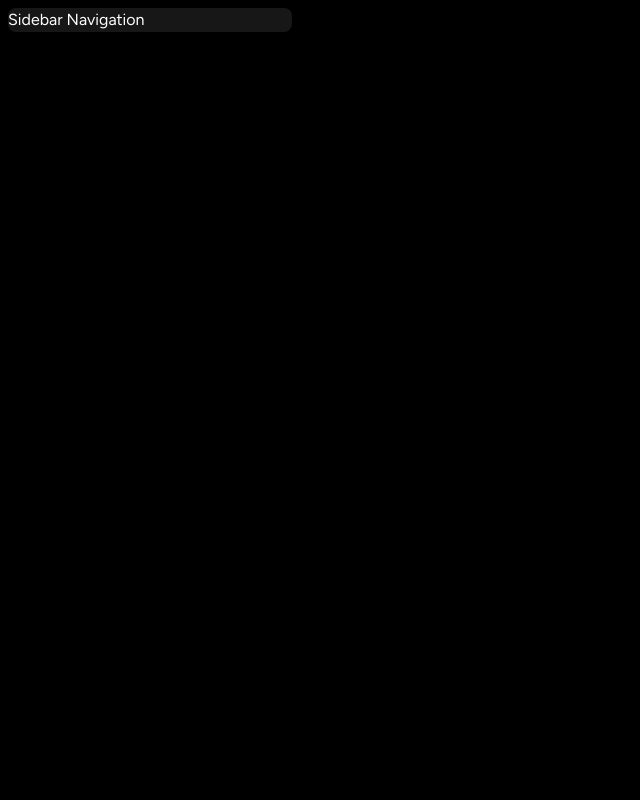
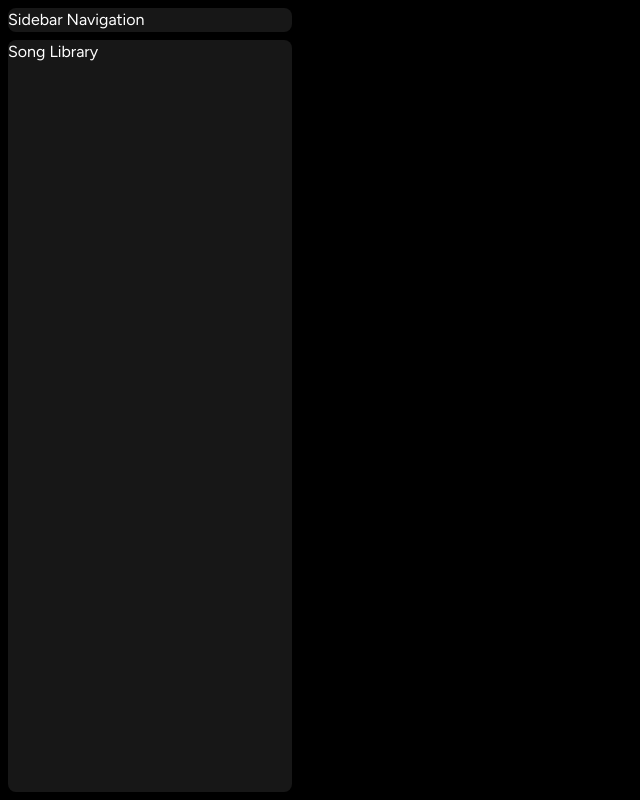
Before and after one commit to RachelGreenwood/spotify-clone, a Next.js app: page / in a window 1280 px wide. Shown: the whole page, without its empty margins (0-640 px from the left). Built offline with nearby package versions, Linux system fonts and the light colour scheme.

Commit message:
Adds Song Library

```diff
--- a/components/Sidebar.tsx
+++ b/components/Sidebar.tsx
@@ -37,6 +37,9 @@ const Sidebar: React.FC<SidebarProps> = ({
                 <Box>
                     Sidebar Navigation
                 </Box>
+                <Box className="overflow-y-auto h-full">
+                    Song Library
+                </Box>
             </div>
         </div>
     );
```
